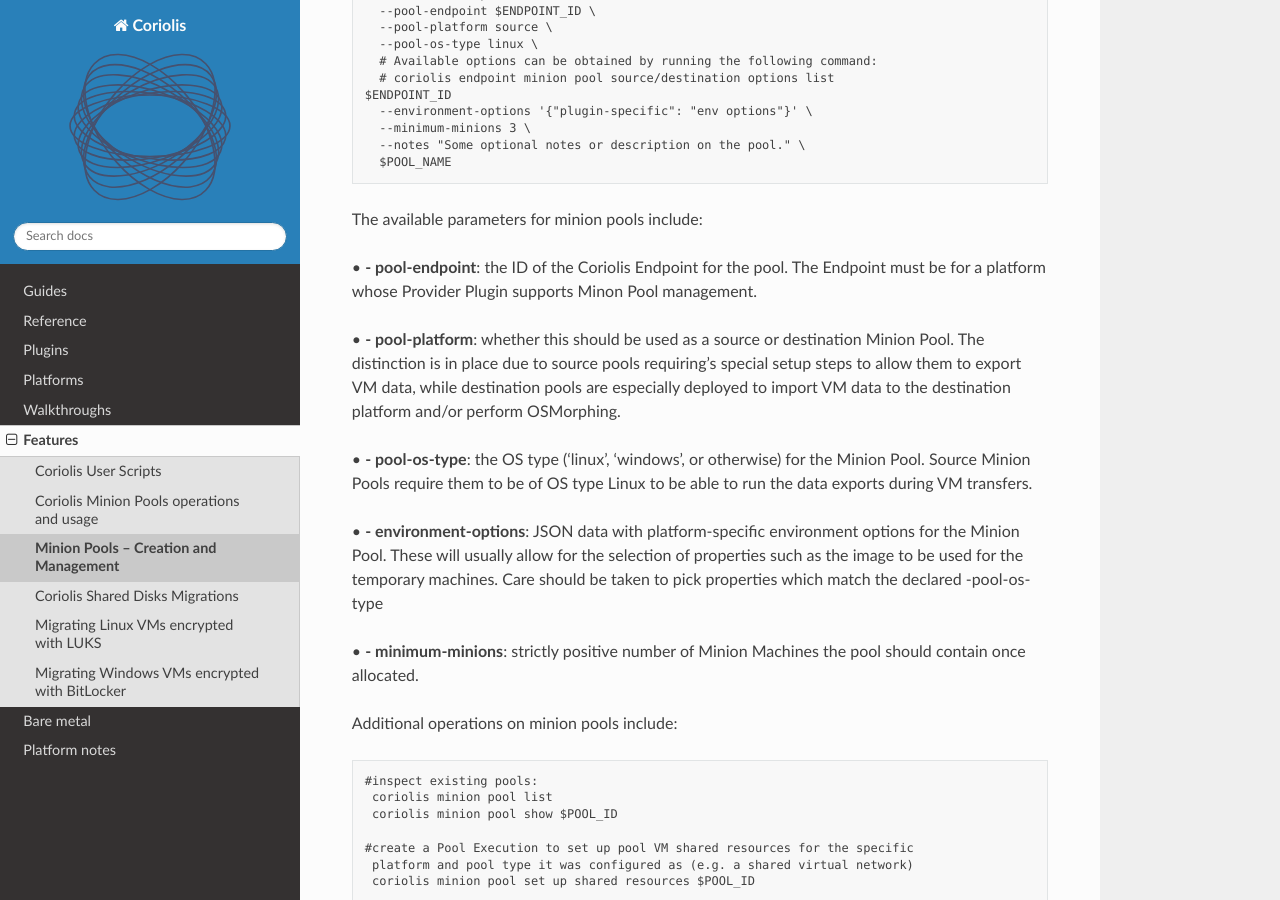
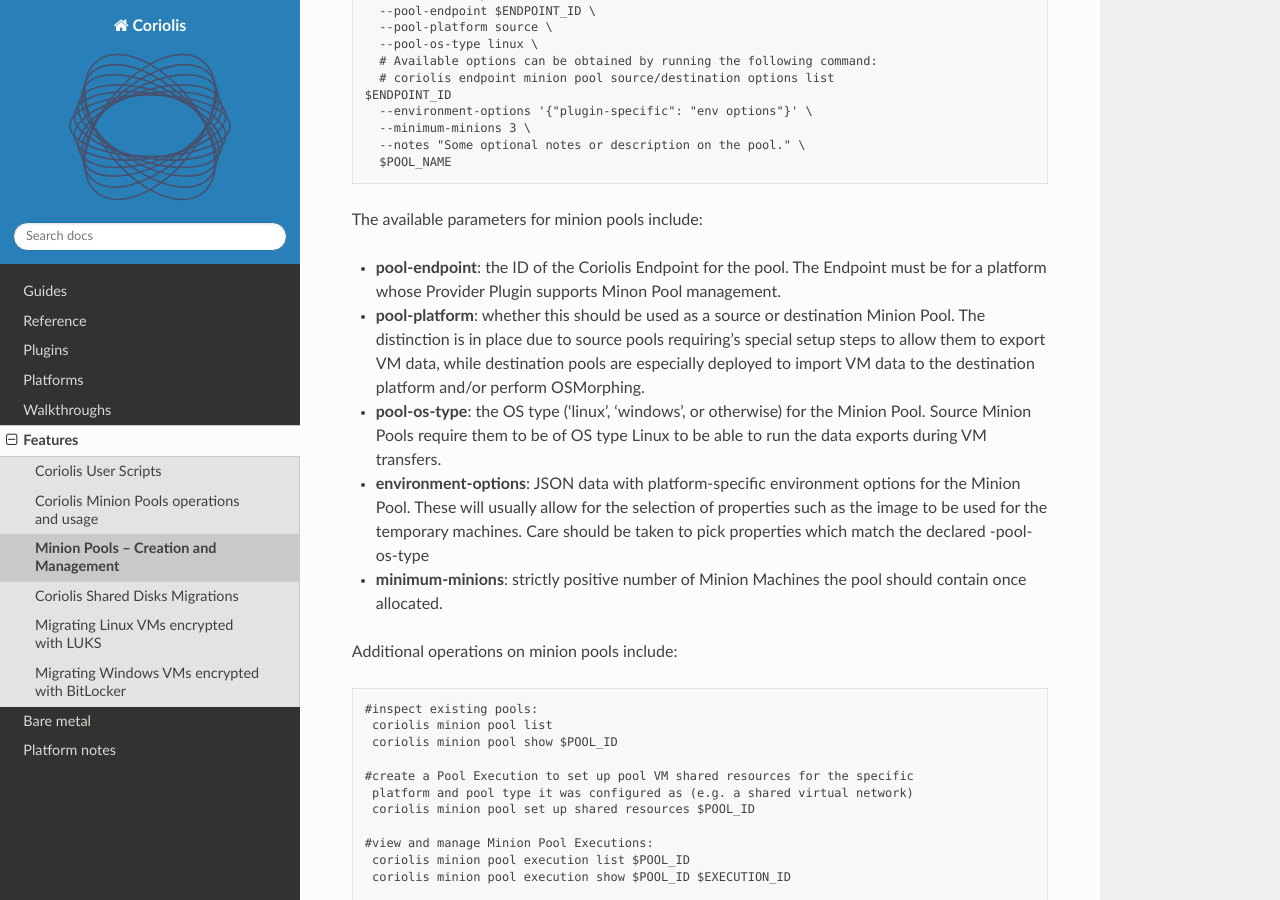
Before and after one commit to cloudbase/coriolis-docs, a Sphinx documentation site: the page built from source/features/minion-pools-creation-and-management.md, in a window 1280 px wide and 900 px high, scrolled down 331 px. Built offline with Sphinx 7.4.7 and the Read the Docs theme 3.1.0, drawn with Linux system fonts in a browser that asks for light colours.

Commit message:
Fix list formatting

```diff
--- a/source/features/minion-pools-creation-and-management.md
+++ b/source/features/minion-pools-creation-and-management.md
@@ -25,15 +25,11 @@
 
 The available parameters for minion pools include:
 
-• **- pool-endpoint**: the ID of the Coriolis Endpoint for the pool. The Endpoint must be for a platform whose Provider Plugin supports Minon Pool management.
-
-• **- pool-platform**: whether this should be used as a source or destination Minion Pool. The distinction is in place due to source pools requiring’s special setup steps to allow them to export VM data, while destination pools are especially deployed to import VM data to the destination platform and/or perform OSMorphing.
-
-• **- pool-os-type**: the OS type ('linux', 'windows', or otherwise) for the Minion Pool. Source Minion Pools require them to be of OS type Linux to be able to run the data exports during VM transfers.
-
-• **- environment-options**: JSON data with platform-specific environment options for the Minion Pool. These will usually allow for the selection of properties such as the image to be used for the temporary machines. Care should be taken to pick properties which match the declared -pool-os-type
-
-• **- minimum-minions**: strictly positive number of Minion Machines the pool should contain once allocated.
+* **pool-endpoint**: the ID of the Coriolis Endpoint for the pool. The Endpoint must be for a platform whose Provider Plugin supports Minon Pool management.
+* **pool-platform**: whether this should be used as a source or destination Minion Pool. The distinction is in place due to source pools requiring’s special setup steps to allow them to export VM data, while destination pools are especially deployed to import VM data to the destination platform and/or perform OSMorphing.
+* **pool-os-type**: the OS type ('linux', 'windows', or otherwise) for the Minion Pool. Source Minion Pools require them to be of OS type Linux to be able to run the data exports during VM transfers.
+* **environment-options**: JSON data with platform-specific environment options for the Minion Pool. These will usually allow for the selection of properties such as the image to be used for the temporary machines. Care should be taken to pick properties which match the declared -pool-os-type
+* **minimum-minions**: strictly positive number of Minion Machines the pool should contain once allocated.
 
 Additional operations on minion pools include:
 
```
